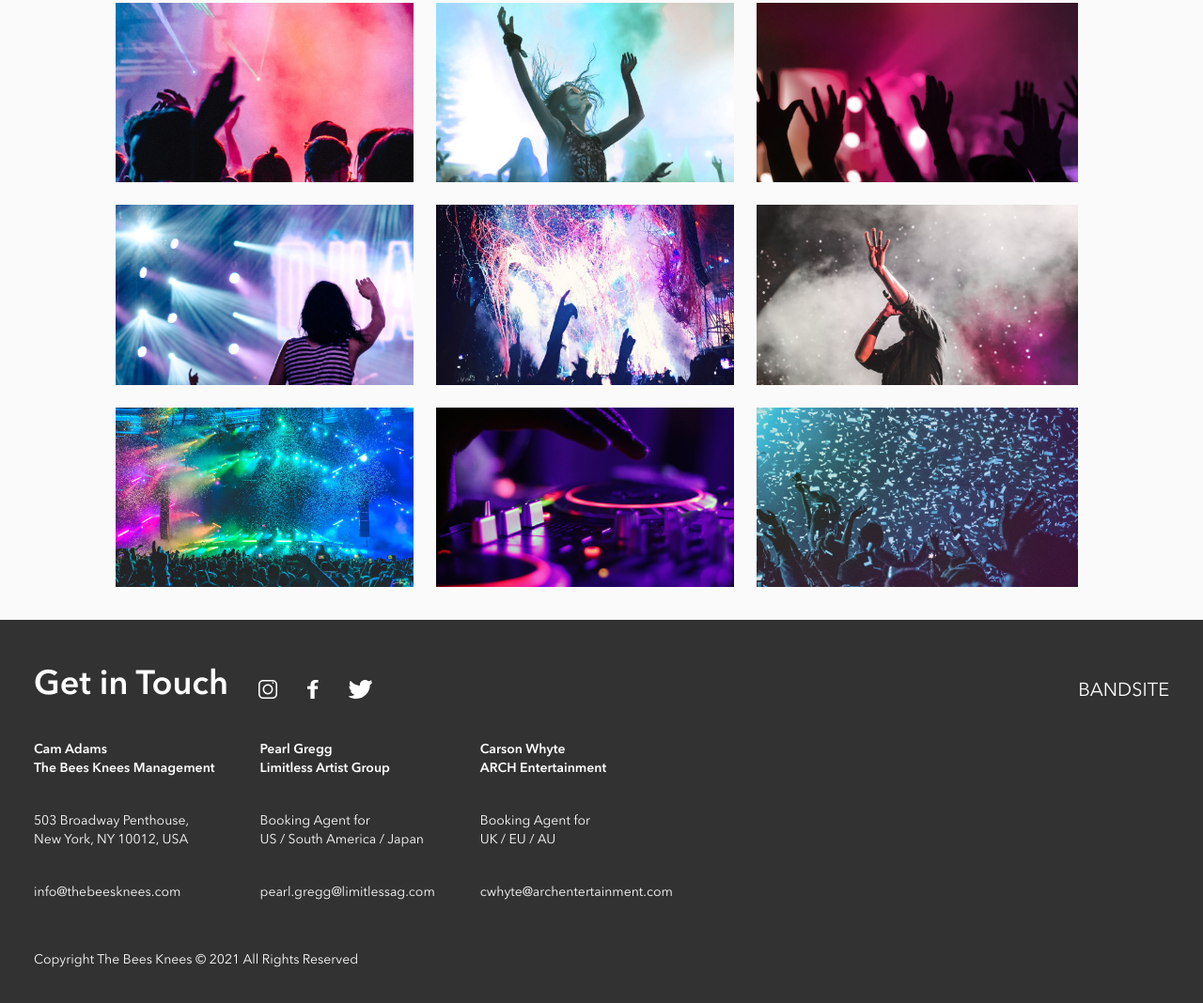
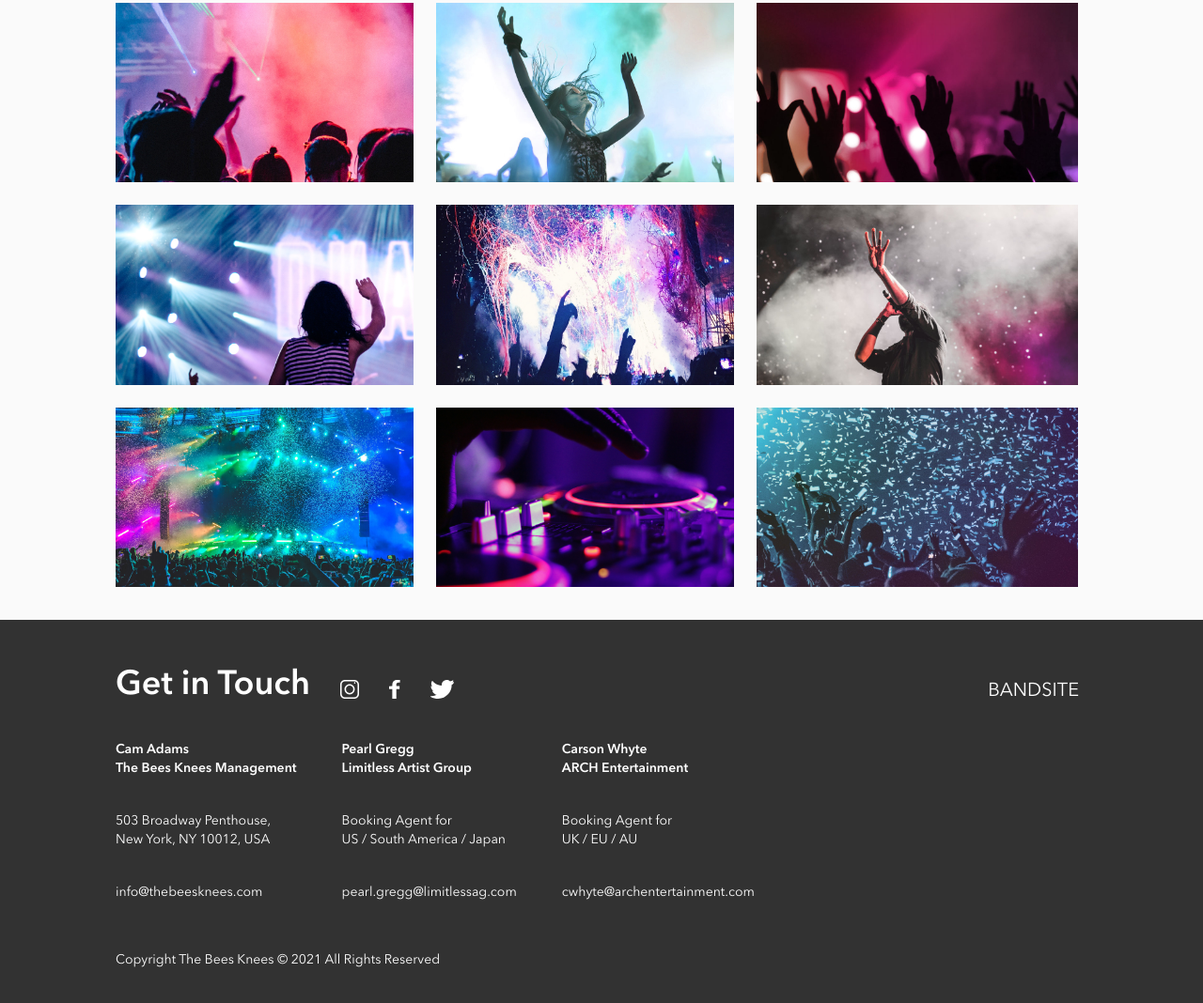
Before and after one commit to raquelpantin/bandsite, a plain HTML site: page index.html in a window 1280 px wide. Shown: the part 1857-2925 px from the top of the page at 94% size. Drawn offline with Linux system fonts and the light colour scheme.

Commit message:
updated footer margin for desktop view

```diff
--- a/styles/partials/_global.scss
+++ b/styles/partials/_global.scss
@@ -66,6 +66,9 @@
   &__container {
     background-color: $bandsite-black;
     color: $white;
+    @media screen and (min-width: 1280px) {
+      padding-left: 5.438rem;
+    }
   }
   &__tblt-dt {
     @media screen and (min-width: 768px) {
@@ -184,6 +187,9 @@
         top: 4rem;
         right: 0rem;
       }
+      @media screen and (min-width: 1280px) {
+        right: 6rem;
+      }
     }
   }
   &__copyright {
```
Also changed, not shown: styles/bio.css.
